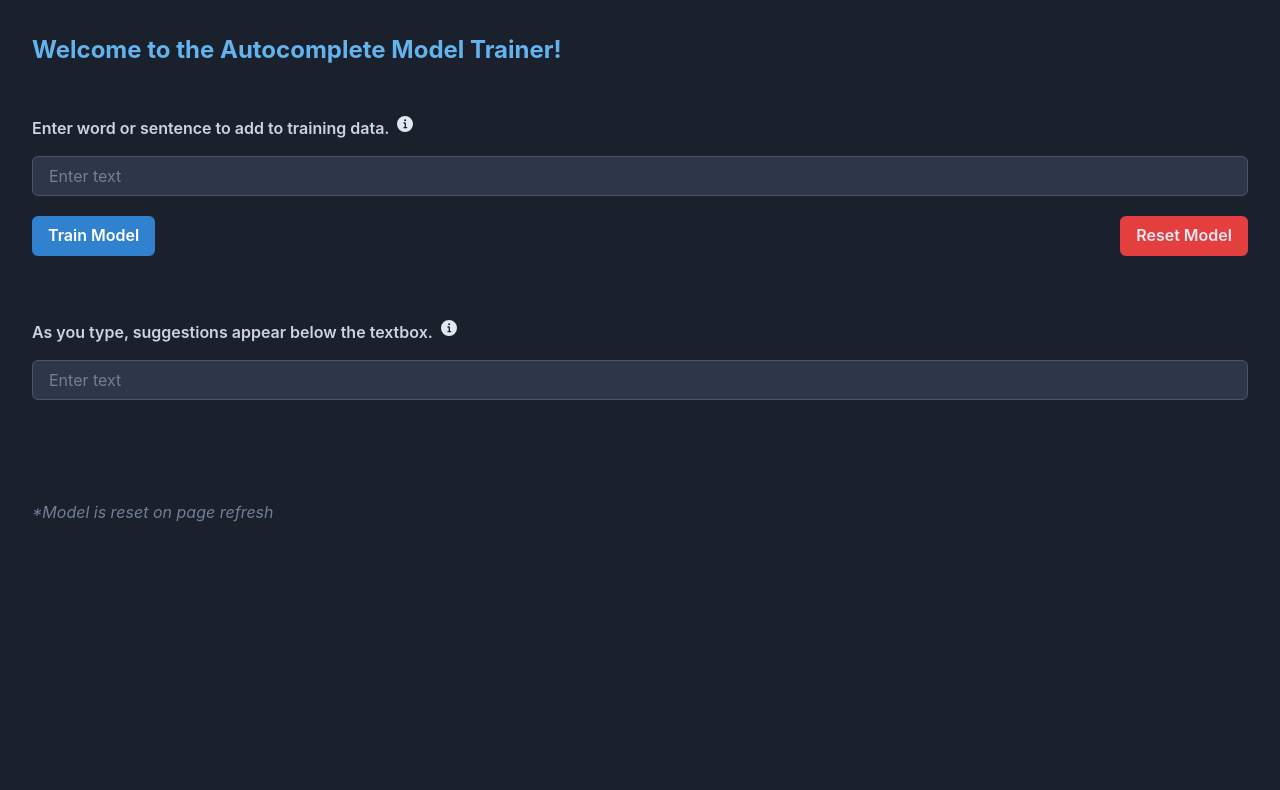
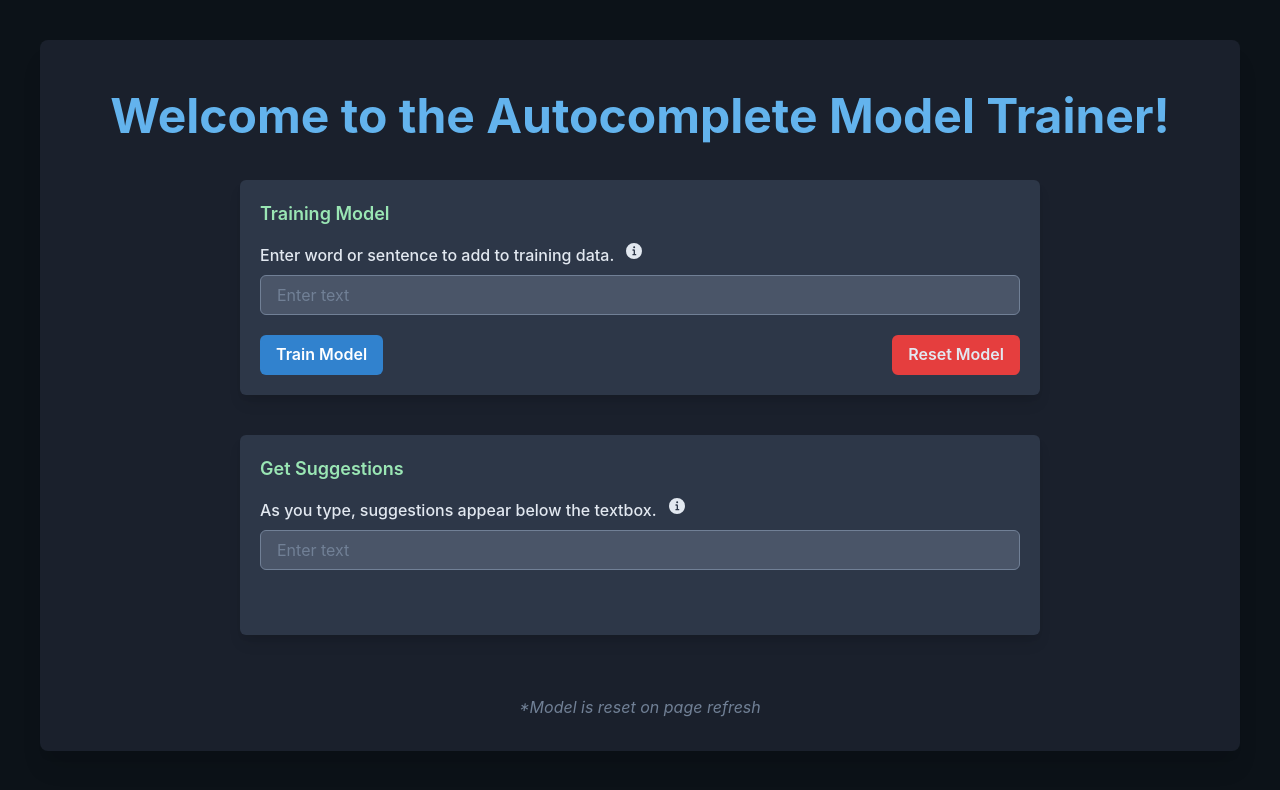
Before and after one commit to SilverMarcs/fast-autocomplete, a React (Create React App) app in the folder client/: page / in a window 1280 px wide. Shown: the top 790 px of the page. Built offline with nearby package versions, Linux system fonts and the light colour scheme; no server answers.

Commit message:
Major Redesign with Cards and centred layout

```diff
--- a/client/src/App.js
+++ b/client/src/App.js
@@ -1,4 +1,12 @@
-import { Box, ChakraProvider, Text } from "@chakra-ui/react";
+import {
+  Box,
+  CSSReset,
+  ChakraProvider,
+  Heading,
+  Text,
+  VStack,
+  extendTheme,
+} from "@chakra-ui/react";
 import axios from "axios";
 import React, { useEffect, useState } from "react";
 import LoadingOverlay from "./components/LoadingOverlay";
@@ -9,6 +17,18 @@ import TrainingForm from "./components/TrainingForm";
 function App() {
   const [reset, setReset] = useState(false);
   const [isLoading, setIsLoading] = useState(true);
+
+  // TODO: Move to theme file and use this for colors everywhere
+  const theme = extendTheme({
+    styles: {
+      global: (props) => ({
+        body: {
+          bg: "#0c1218",
+          color: "white",
+        },
+      }),
+    },
+  });
 
   // Reset model on page refresh (or first load) since not using a database yet
   useEffect(() => {
@@ -25,24 +45,36 @@ function App() {
   }, []);
 
   return (
-    <ChakraProvider>
+    <ChakraProvider theme={theme}>
+      <CSSReset />
       {isLoading && <LoadingOverlay />}
-      <Box p={8} color="white" bg="gray.800">
-        <Text fontSize="2xl" fontWeight="bold" color="blue.300">
+      <Box
+        m={[0, 0, 10]} // No margin on small & medium screens, 10 on larger
+        color="white"
+        bg="gray.800"
+        p={[0, 0, (12, 8, 14, 8)]} // No padding on small & medium screens, specific padding on larger
+        borderRadius={["0", "0", "lg"]} // No border radius on small & medium screens, lg on larger
+        boxShadow={["none", "none", "xl"]} // No shadow on small & medium screens, xl shadow on larger
+        width={["100%", "100%", "auto"]} // Full width on small & medium screens, auto on larger
+        height={["100vh", "100vh", "auto"]} // Full viewport height on small & medium screens, auto on larger
+      >
+        <Heading textAlign="center" size="2xl" mb={10} color="blue.300" pt={5}>
           Welcome to the Autocomplete Model Trainer!
-        </Text>
+        </Heading>
+        <VStack spacing={10}>
           <TrainingForm
             reset={reset}
             setReset={setReset}
             onResetComplete={() => setReset(false)}
           />
-      </Box>
-
-      <Box p={8} bg="gray.800">
           <SuggestionInput
             reset={reset}
             onResetComplete={() => setReset(false)}
           />
+          <Text mt={5} fontStyle="italic" color="gray.500">
+            *Model is reset on page refresh
+          </Text>
+        </VStack>
       </Box>
     </ChakraProvider>
   );
--- /dev/null
+++ b/client/src/components/Card.jsx
@@ -0,0 +1,19 @@
+import { Box } from "@chakra-ui/react";
+
+const Card = ({ children, minHeight = "none" }) => {
+  return (
+    <Box
+      p={5}
+      borderRadius="md"
+      bg="gray.700"
+      boxShadow="lg"
+      width={"90%"}
+      maxWidth={"800px"}
+      minHeight={minHeight}
+    >
+      {children}
+    </Box>
+  );
+};
+
+export default Card;
--- a/client/src/components/SuggestionInput.jsx
+++ b/client/src/components/SuggestionInput.jsx
@@ -1,6 +1,14 @@
-import { Box, Flex, Input, Text } from "@chakra-ui/react";
+import {
+  Box,
+  Flex,
+  FormControl,
+  FormLabel,
+  Input,
+  Text,
+} from "@chakra-ui/react";
 import axios from "axios";
 import { useEffect, useState } from "react";
+import Card from "./Card";
 import InfoButton from "./InfoButton";
 
 function SuggestionInput(props) {
@@ -64,29 +72,38 @@ function SuggestionInput(props) {
   };
 
   return (
-    <Box color="white">
-      <Flex align="left">
-        <Text fontWeight="semibold" mb={4} mr={2} color="gray.300">
+    <Card minHeight="200px">
+      <Text fontSize="lg" fontWeight="semibold" mb={4} color="green.200">
+        Get Suggestions
+      </Text>
+      <FormControl>
+        <Flex>
+          <FormLabel color="gray.200">
             As you type, suggestions appear below the textbox.
-        </Text>
-        <InfoButton infoText="You can press the 'Tab' key to apply the suggestion to the current word" />
+          </FormLabel>
+          <InfoButton infoText="You can press the 'Tab' key to apply the suggestion to the current word." />
         </Flex>
         <Input
           value={text}
           onChange={handleInputChange}
           onKeyDown={handleKeyDown}
           placeholder="Enter text"
-        bg="gray.700"
-        color="gray.200"
-        borderColor="gray.600"
+          bgColor="gray.600"
+          color="gray.100"
+          borderColor="gray.500"
         />
-      <Box mt={3} ml={2} color="gray.300">
+
+        {/* <FormHelperText color="gray.400">
+          *You can press the 'Tab' key to apply the suggestion to the current
+          word
+        </FormHelperText> */}
+      </FormControl>
+      {autocompleteSuggestion && (
+        <Box mt={3} ml={1} color="gray.400">
           {autocompleteSuggestion}
         </Box>
-      <Text mt={100} fontStyle={"italic"} color="gray.500">
-        *Model is reset on page refresh
-      </Text>
-    </Box>
+      )}
+    </Card>
   );
 }
 
--- a/client/src/components/TrainingForm.jsx
+++ b/client/src/components/TrainingForm.jsx
@@ -1,6 +1,15 @@
-import { Button, Flex, Input, Text, useToast } from "@chakra-ui/react";
+import {
+  Button,
+  Flex,
+  FormControl,
+  FormLabel,
+  Input,
+  Text,
+  useToast,
+} from "@chakra-ui/react";
 import axios from "axios";
 import React, { useEffect, useState } from "react";
+import Card from "./Card";
 import InfoButton from "./InfoButton";
 import ResetAlertDialogButton from "./ResetAlertDialogButton";
 
@@ -41,23 +50,30 @@ const TrainingForm = (props) => {
   };
 
   return (
-    <>
-      <Flex align="left" mt={12}>
-        <Text fontWeight="semibold" mb={4} mr={2} color="gray.300">
+    <Card>
+      <Text fontSize="lg" fontWeight="semibold" mb={4} color="green.200">
+        Training Model
+      </Text>
+      <FormControl>
+        <Flex>
+          <FormLabel color="gray.200">
             Enter word or sentence to add to training data.
-        </Text>
-        <InfoButton infoText="Model is trained every time Train Model button is pressed with word(s) from the textbox." />
+          </FormLabel>
+          <InfoButton
+            infoText="Model is trained every time Train Model button is pressed with
+            word(s) from the textbox."
+          />
         </Flex>
         <Input
           placeholder="Enter text"
           value={trainingText}
           onChange={handleTrainingTextChange}
-        bg="gray.700"
-        color="gray.200"
-        borderColor="gray.600"
+          bgColor="gray.600"
+          color="gray.100"
+          borderColor="gray.500"
         />
 
-      <Flex mt={5} justifyContent="space-between">
+        <Flex mt={5} justifyContent="space-between" alignItems="center">
           <Button
             colorScheme="blue"
             onClick={handleTraining}
@@ -66,14 +82,14 @@ const TrainingForm = (props) => {
           >
             Train Model
           </Button>
-
           <ResetAlertDialogButton
             reset={props.reset}
             setReset={props.setReset}
             onResetComplete={() => props.onResetComplete}
           />
         </Flex>
-    </>
+      </FormControl>
+    </Card>
   );
 };
 
--- a/client/src/index.css
+++ b/client/src/index.css
@@ -1,17 +1,13 @@
 body {
   margin: 0;
-  font-family: -apple-system, BlinkMacSystemFont, 'Segoe UI', 'Roboto', 'Oxygen',
-    'Ubuntu', 'Cantarell', 'Fira Sans', 'Droid Sans', 'Helvetica Neue',
+  font-family: -apple-system, BlinkMacSystemFont, "Segoe UI", "Roboto", "Oxygen",
+    "Ubuntu", "Cantarell", "Fira Sans", "Droid Sans", "Helvetica Neue",
     sans-serif;
   -webkit-font-smoothing: antialiased;
   -moz-osx-font-smoothing: grayscale;
 }
 
 code {
-  font-family: source-code-pro, Menlo, Monaco, Consolas, 'Courier New',
+  font-family: source-code-pro, Menlo, Monaco, Consolas, "Courier New",
     monospace;
 }
-
-html{
-  background-color: #1A202C;
-}
```
Lines whose indentation alone changed are shown as unchanged.
